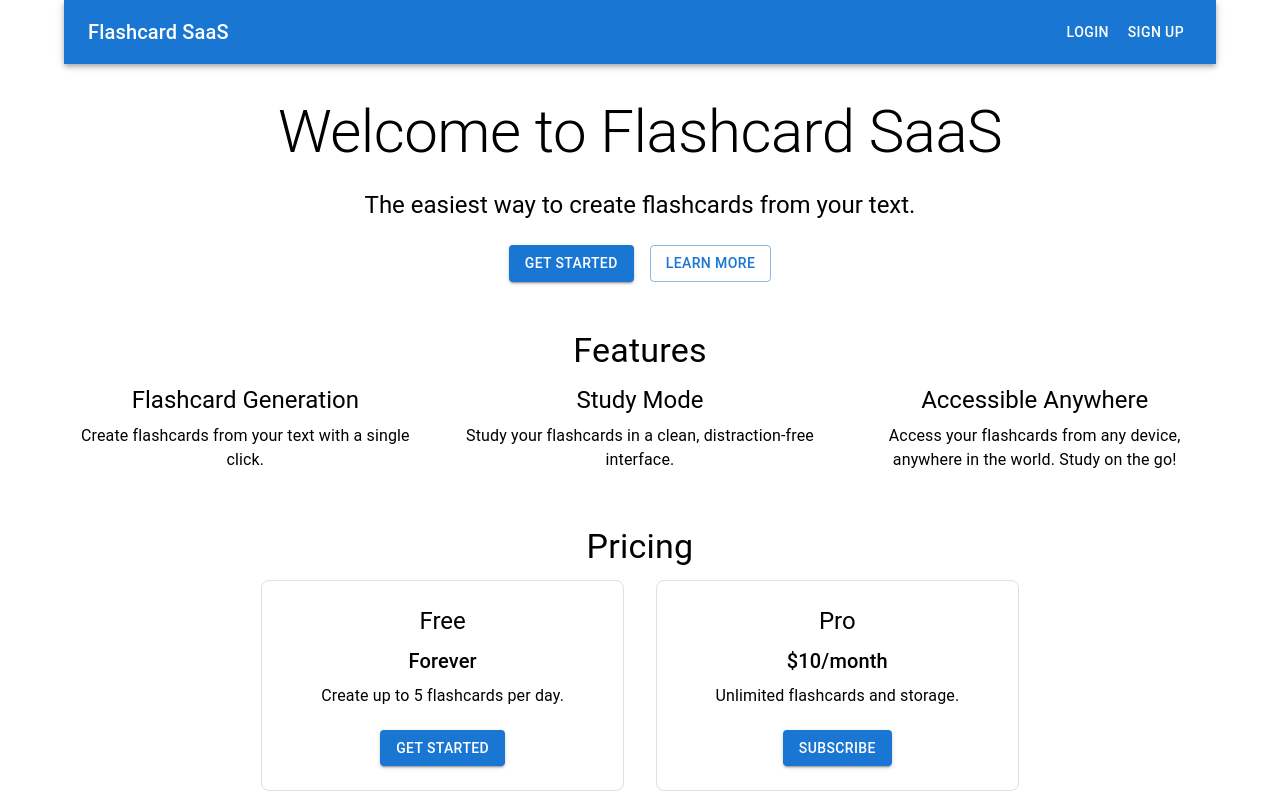
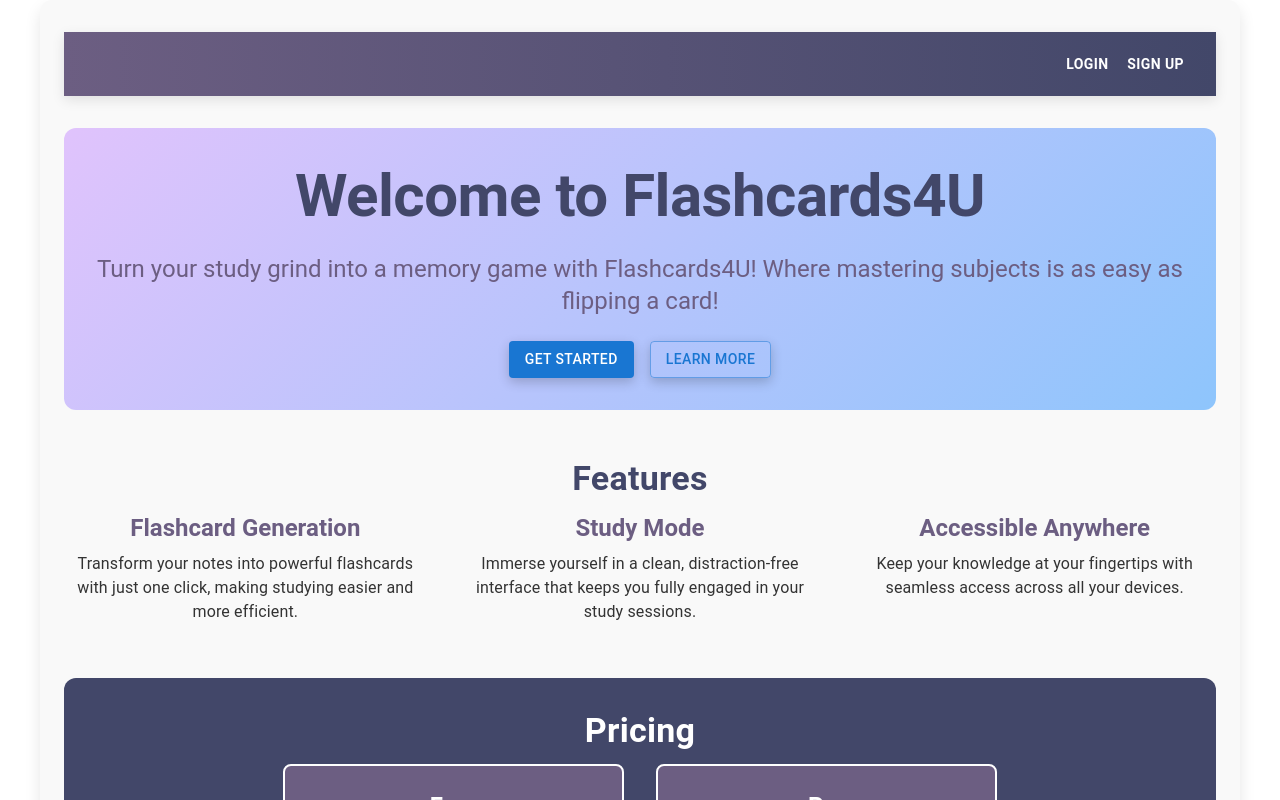
Before and after one commit to aljaarir/Flashcard_SaaS, a Next.js app: page / in a window 1280 px wide. Shown: the top 800 px of the page. Built offline with nearby package versions, Linux system fonts and the light colour scheme; no server answers.

Commit message:
main page UI change

```diff
--- a/app/page.js
+++ b/app/page.js
@@ -1,46 +1,44 @@
 'use client'
 
-import { AppBar, Button, Container, Toolbar, Typography, Box, Grid} from "@mui/material";
+import { AppBar, Button, Container, Toolbar, Typography, Box, Grid } from "@mui/material";
 import getStripe from "@/utils/get-stripe";
 import Head from "next/head";
 import { SignedIn, SignedOut, UserButton } from "@clerk/nextjs";
-
 
 export default function Home() {
   const handleSubmit = async () => {
     const checkoutSession = await fetch('/api/checkout_sessions', {
       method: 'POST',
       headers: { origin: 'http://localhost:3000' },
-    })
-    const checkoutSessionJson = await checkoutSession.json()
+    });
+    const checkoutSessionJson = await checkoutSession.json();
 
-    const stripe = await getStripe()
-    const {error} = await stripe.redirectToCheckout({
+    const stripe = await getStripe();
+    const { error } = await stripe.redirectToCheckout({
       sessionId: checkoutSessionJson.id,
-    })
+    });
 
     if (error) {
-      console.warn(error.message)
+      console.warn(error.message);
     }
   };
 
-
   return (
-    <Container maxWidth="lg">
+    <Container maxWidth="lg" sx={{ backgroundColor: '#f9f9f9', borderRadius: '12px', p: 4, boxShadow: '0 8px 16px rgba(0, 0, 0, 0.1)' }}>
       <Head>
-        <title>Flashcard SaaS</title>
+        <title>Flashcards4U</title>
         <meta name="description" content="A SaaS app for creating and studying flashcards" />
         <link rel="icon" href="/favicon.ico" />
       </Head>
 
-      <AppBar position="static">
+      <AppBar position="static" sx={{ background: 'linear-gradient(90deg, #6C5E82 0%, #424769 100%)', boxShadow: '0 4px 12px rgba(0, 0, 0, 0.1)' }}>
         <Toolbar>
-          <Typography variant="h6" style={{flexGrow:1}} component="div" sx={{ flexGrow: 1 }}>
-            Flashcard SaaS
+          <Typography variant="h6" component="div" sx={{ flexGrow: 1, fontWeight: 'bold', letterSpacing: '0.1em' }}>
+
           </Typography>
           <SignedOut>
-            <Button color="inherit" href="/sign-in">Login</Button>
-            <Button color="inherit" href="/sign-up">Sign Up</Button>
+            <Button color="inherit" href="/sign-in" sx={{ fontWeight: 'bold' }}>Login</Button>
+            <Button color="inherit" href="/sign-up" sx={{ fontWeight: 'bold' }}>Sign Up</Button>
           </SignedOut>
           <SignedIn>
             <UserButton />
@@ -49,73 +47,79 @@ export default function Home() {
       </AppBar>
 
       {/* Hero content */}
-      <Box sx={{textAlign: 'center', my: 4}}>
-        <Typography variant="h2" component="h1" gutterBottom>
-          Welcome to Flashcard SaaS
+      <Box sx={{ textAlign: 'center', my: 4, background: 'linear-gradient(135deg, #E0C3FC 0%, #8EC5FC 100%)', borderRadius: '12px', p: 4 }}>
+        <Typography variant="h2" component="h1" gutterBottom sx={{ fontWeight: 'bold', color: '#424769' }}>
+          Welcome to Flashcards4U
         </Typography>
-        <Typography variant="h5" component="h2" gutterBottom>
-          The easiest way to create flashcards from your text.
+        <Typography variant="h5" component="h2" gutterBottom sx={{ color: '#6C5E82' }}>
+        Turn your study grind into a memory game with Flashcards4U! Where mastering subjects is as easy as flipping a card!
         </Typography>
-        <Button variant="contained" color="primary" sx={{mt: 2, mr: 2}} href="/generate">
+        <Button variant="contained" color="primary" sx={{ mt: 2, mr: 2, boxShadow: '0 4px 12px rgba(0, 0, 0, 0.2)' }} href="/generate">
           Get Started
         </Button>
-        <Button variant="outlined" color="primary" sx={{mt: 2}}>
+        <Button variant="outlined" color="primary" sx={{ mt: 2, boxShadow: '0 4px 12px rgba(0, 0, 0, 0.2)' }}>
           Learn More
         </Button>
       </Box>
 
       {/* Feature items */}
-      <Box sx={{my: 6}}>
-        <Typography textAlign= 'center' variant="h4" component="h2" gutterBottom>Features</Typography>
+      <Box sx={{ my: 6 }}>
+        <Typography textAlign='center' variant="h4" component="h2" gutterBottom sx={{ fontWeight: 'bold', color: '#424769' }}>Features</Typography>
 
         <Grid container spacing={4}>
           <Grid item xs={12} sm={6} md={4}>
-            <Typography variant="h5" component="h3" gutterBottom textAlign='center'>Flashcard Generation</Typography>
-            <Typography variant="body1" gutterBottom textAlign='center'>
-              Create flashcards from your text with a single click.
+            <Typography variant="h5" component="h3" gutterBottom textAlign='center' sx={{ fontWeight: 'bold', color: '#6C5E82' }}>
+              Flashcard Generation
+            </Typography>
+            <Typography variant="body1" gutterBottom textAlign='center' sx={{ color: '#333' }}>
+            Transform your notes into powerful flashcards with just one click, making studying easier and more efficient.
             </Typography>
           </Grid>
           <Grid item xs={12} sm={6} md={4}>
-            <Typography variant="h5" component="h3" gutterBottom textAlign='center'>Study Mode</Typography>
-            <Typography variant="body1" gutterBottom textAlign='center'>
-              Study your flashcards in a clean, distraction-free interface.
+            <Typography variant="h5" component="h3" gutterBottom textAlign='center' sx={{ fontWeight: 'bold', color: '#6C5E82' }}>
+              Study Mode
+            </Typography>
+            <Typography variant="body1" gutterBottom textAlign='center' sx={{ color: '#333' }}>
+            Immerse yourself in a clean, distraction-free interface that keeps you fully engaged in your study sessions.
             </Typography>
           </Grid>
           <Grid item xs={12} sm={6} md={4}>
-            <Typography variant="h5" component="h3" gutterBottom textAlign='center'> Accessible Anywhere</Typography>
-            <Typography variant="body1" gutterBottom textAlign='center'>
-              Access your flashcards from any device, anywhere in the world. Study on the go!
+            <Typography variant="h5" component="h3" gutterBottom textAlign='center' sx={{ fontWeight: 'bold', color: '#6C5E82' }}>
+              Accessible Anywhere
+            </Typography>
+            <Typography variant="body1" gutterBottom textAlign='center' sx={{ color: '#333' }}>
+              Keep your knowledge at your fingertips with seamless access across all your devices.
             </Typography>
           </Grid>
         </Grid>
       </Box>
 
-      <Box sx={{my: 6, textAlign: 'center'}}>
-        <Typography variant="h4" component="h2" gutterBottom>Pricing</Typography>
+      <Box sx={{ my: 6, textAlign: 'center', backgroundColor: '#424769', color: '#fff', borderRadius: '12px', p: 4 }}>
+        <Typography variant="h4" component="h2" gutterBottom sx={{ fontWeight: 'bold' }}>Pricing</Typography>
         <Grid container spacing={4} justifyContent="center">
           <Grid item xs={12} sm={6} md={4}>
-            <Box sx={{p:3, border:'1px solid', borderColor: 'grey.300', borderRadius:2}}>
-            <Typography variant="h5" component="h3" gutterBottom>Free</Typography>
-            <Typography variant="h6" component="p" gutterBottom>Forever</Typography>
-            <Typography variant="body1" gutterBottom>
-              Create up to 5 flashcards per day.
-            </Typography>
-            <Button variant="contained" color="primary" sx={{mt: 2}} href="/generate">Get Started</Button>
+            <Box sx={{ p: 3, border: '2px solid', borderColor: '#fff', borderRadius: 2, backgroundColor: '#6C5E82' }}>
+              <Typography variant="h5" component="h3" gutterBottom sx={{ fontWeight: 'bold' }}>Free</Typography>
+              <Typography variant="h6" component="p" gutterBottom sx={{ color: '#F8C19B' }}>Forever</Typography>
+              <Typography variant="body1" gutterBottom>
+                Create up to 5 flashcards per day.
+              </Typography>
+              <Button variant="contained" color="secondary" sx={{ mt: 2, boxShadow: '0 4px 12px rgba(0, 0, 0, 0.3)' }} href="/generate">Try it out!</Button>
             </Box>
           </Grid>
           <Grid item xs={12} sm={6} md={4}>
-            <Box sx={{p:3, border:'1px solid', borderColor: 'grey.300', borderRadius:2}}>
-              <Typography variant="h5" component="h3" gutterBottom>Pro</Typography>
-              <Typography variant="h6" component="p" gutterBottom>$10/month</Typography>
+            <Box sx={{ p: 3, border: '2px solid', borderColor: '#fff', borderRadius: 2, backgroundColor: '#6C5E82' }}>
+              <Typography variant="h5" component="h3" gutterBottom sx={{ fontWeight: 'bold' }}>Pro</Typography>
+              <Typography variant="h6" component="p" gutterBottom sx={{ color: '#F8C19B' }}>$10/month</Typography>
               <Typography variant="body1" gutterBottom>
                 Unlimited flashcards and storage.
               </Typography>
-              <Button variant="contained" color="primary" sx={{mt: 2}}onClick={handleSubmit}>Subscribe</Button>
+              <Button variant="contained" color="secondary" sx={{ mt: 2, boxShadow: '0 4px 12px rgba(0, 0, 0, 0.3)' }} onClick={handleSubmit}>Subscribe</Button>
             </Box>
           </Grid>
         </Grid>
       </Box>
 
     </Container>
-  )
+  );
 }
```
Also changed, not shown: app/generate/page.js (+5 -5 lines).
